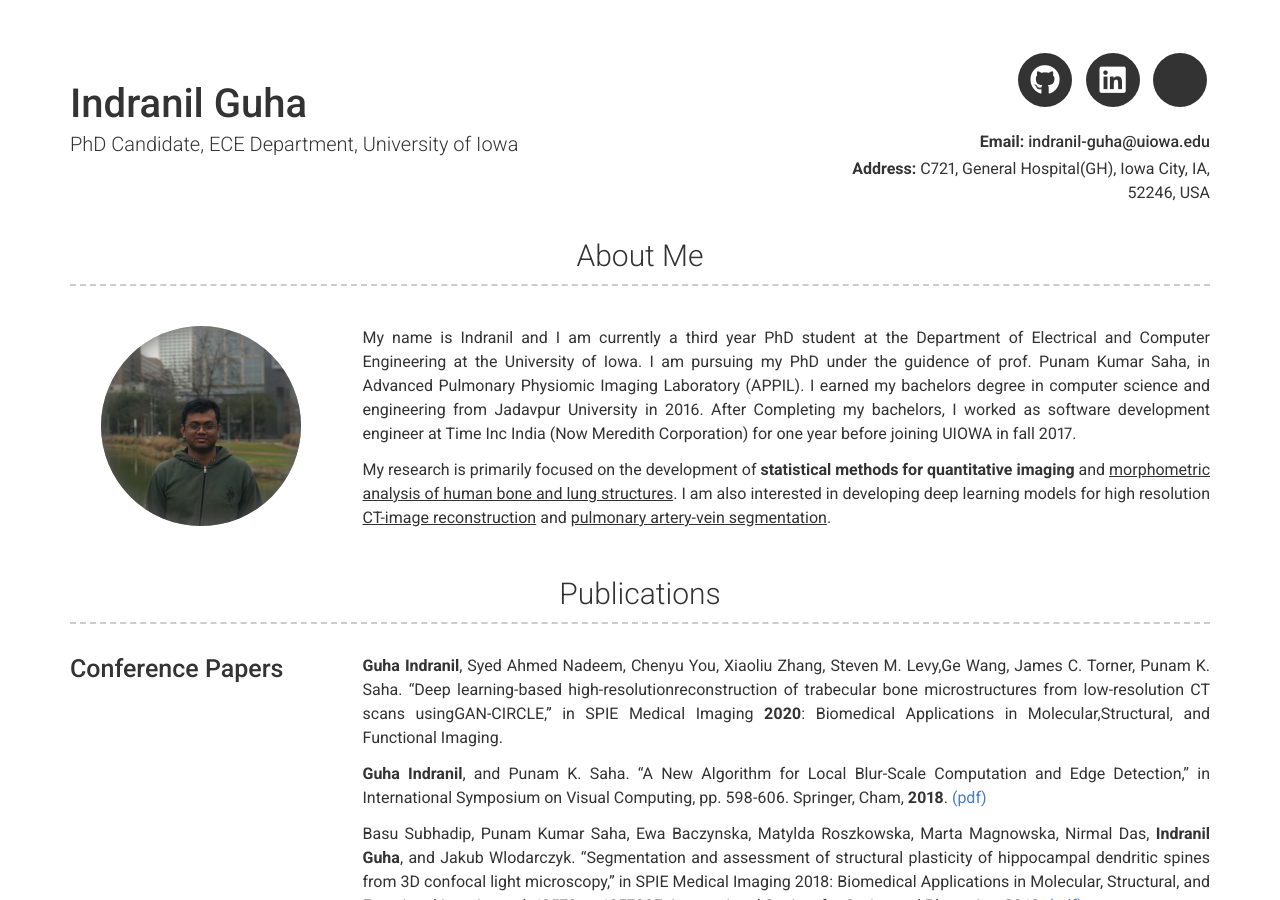
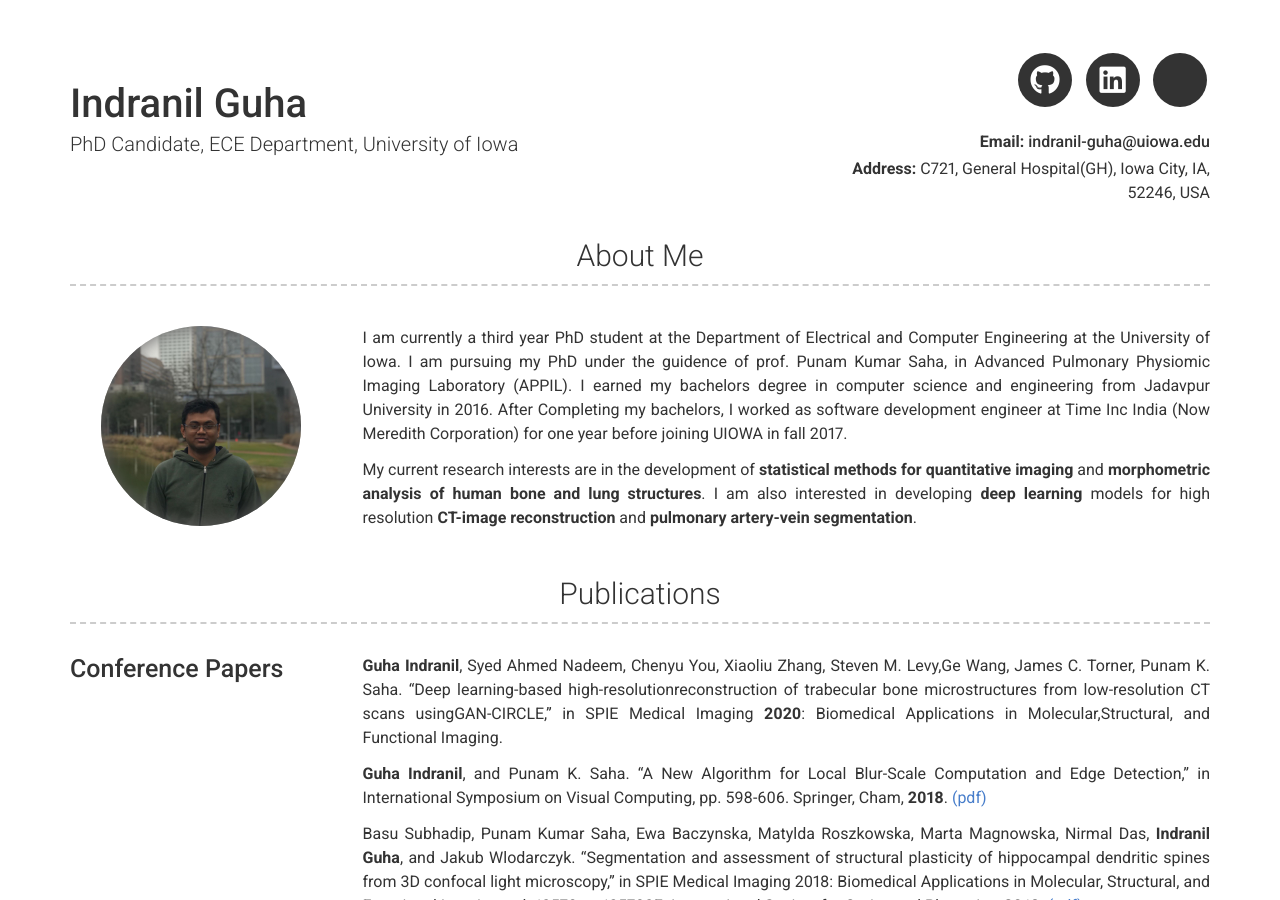
Before and after one commit to iguha94/iguha94.github.io, a Jekyll site: the page built from index.md, in a window 1280 px wide and 900 px high. Built offline with Jekyll 4.4.1, drawn with Linux system fonts in a browser that asks for light colours; nearby versions of some CDN libraries; a style sheet for code colours, icons or effects is not loaded.

Commit message:
some changes

```diff
--- a/_config.yml
+++ b/_config.yml
@@ -17,9 +17,9 @@ linkedin_username: indranil-guha-07603895
 # about_title: About Me
 about_profile_image: images/profileMe.jpeg
 about_content: | # this will include new lines to allow paragraphs
-  My name is Indranil and I am currently a third year PhD student at the Department of Electrical and Computer Engineering at the University of Iowa. I am pursuing my PhD under the guidence of prof. Punam Kumar Saha, in Advanced Pulmonary Physiomic Imaging Laboratory (APPIL). I earned my bachelors degree in computer science and engineering from Jadavpur University in 2016. After Completing my bachelors, I worked as software development engineer at Time Inc India (Now Meredith Corporation) for one year before joining UIOWA in fall 2017.
+  I am currently a third year PhD student at the Department of Electrical and Computer Engineering at the University of Iowa. I am pursuing my PhD under the guidence of prof. Punam Kumar Saha, in Advanced Pulmonary Physiomic Imaging Laboratory (APPIL). I earned my bachelors degree in computer science and engineering from Jadavpur University in 2016. After Completing my bachelors, I worked as software development engineer at Time Inc India (Now Meredith Corporation) for one year before joining UIOWA in fall 2017.
 
-  My research is primarily focused on the development of <b>statistical methods for quantitative imaging</b> and <u> morphometric analysis of human bone and lung structures</u>. I am  also interested in developing deep learning models for high resolution <u>CT-image reconstruction</u> and <u>pulmonary artery-vein segmentation</u>.
+  My current research interests are in the development of <b>statistical methods for quantitative imaging</b> and <b> morphometric analysis of human bone and lung structures</b>. I am  also interested in developing <b>deep learning</b> models for high resolution <b>CT-image reconstruction</b> and <b>pulmonary artery-vein segmentation</b>.
 
 
 # Projects Section
```
